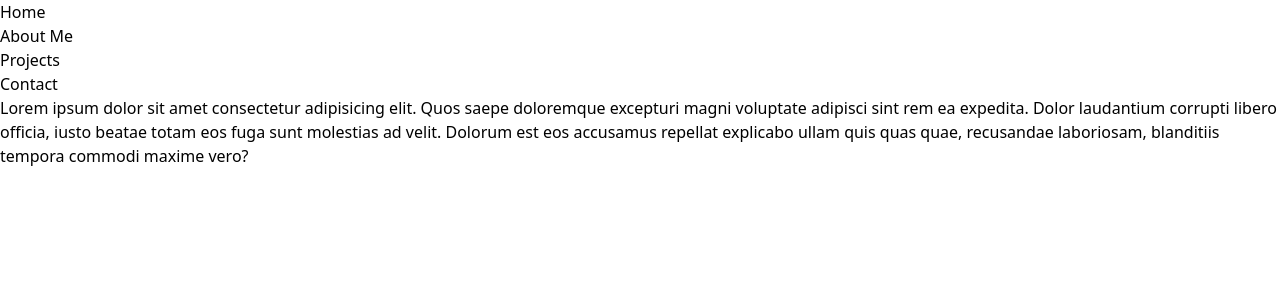
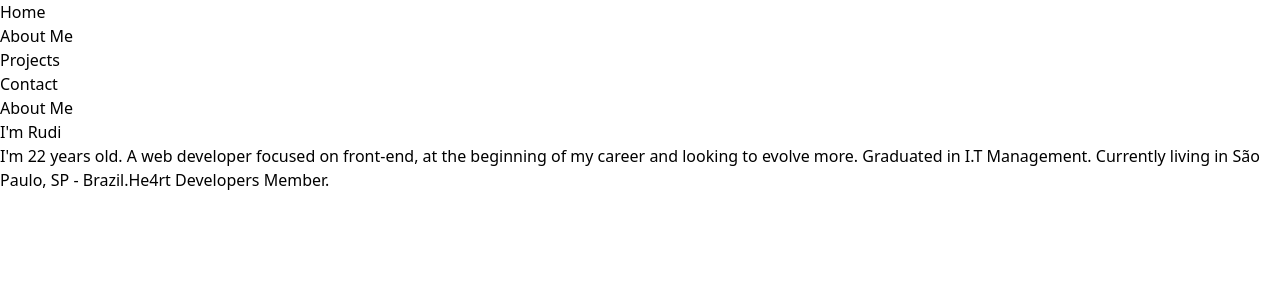
Before and after one commit to RudiJr/myPortfolio-v2, a React (Vite) app: page /about in a window 1280 px wide. Shown: the top 300 px of the page. Built offline with nearby package versions, Linux system fonts and the light colour scheme.

Commit message:
Creating the about section

```diff
--- a/src/pages/About.jsx
+++ b/src/pages/About.jsx
@@ -1,6 +1,19 @@
+import Header from "@/components/Header";
+import { Link } from "react-router-dom";
 
 export const About = () => {
   return (
-    <p>Lorem ipsum dolor sit amet consectetur adipisicing elit. Quos saepe doloremque excepturi magni voluptate adipisci sint rem ea expedita. Dolor laudantium corrupti libero officia, iusto beatae totam eos fuga sunt molestias ad velit. Dolorum est eos accusamus repellat explicabo ullam quis quas quae, recusandae laboriosam, blanditiis tempora commodi maxime vero?</p>
+    <Header />,
+
+    <main>
+      <h2 className="title">About <span>Me</span></h2>
+          <h1>{`I'm Rudi`}</h1>
+          <p className="abt-txt">
+            {`I'm 22 years old.`} A web developer focused on front-end, at the beginning of my career and looking to evolve more.
+            Graduated in I.T Management.
+            Currently living in São Paulo, SP - Brazil.
+            <Link href="https://heartdevs.com" target="_blank"><span className="h">He4rt Developers Member.</span></Link>
+          </p>
+    </main>
   );
 };
```
